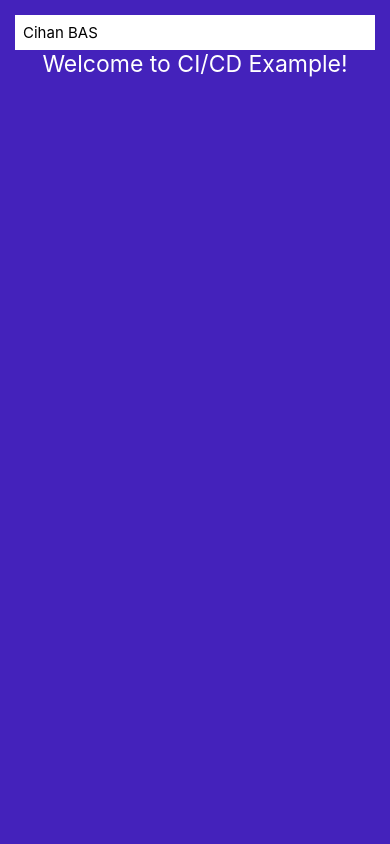
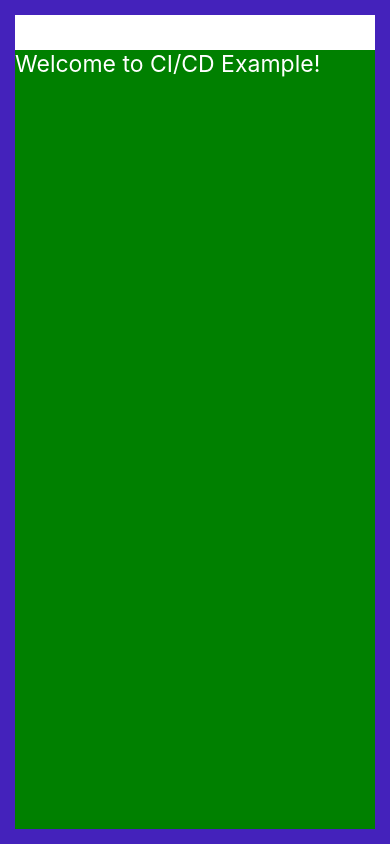
Before and after one commit to cihanbas/CICDExample, a React Native app: screen / in a window 390 px wide. Built offline with nearby package versions, Linux system fonts and the light colour scheme.

Commit message:
import greetings to app.tsx

```diff
--- a/App.tsx
+++ b/App.tsx
@@ -1,11 +1,12 @@
+import React from "react";
 import { StyleSheet, Text, TextInput, View, StatusBar } from "react-native";
+import Greetings from "./src/components/Greetings";
 
 export default function App() {
   return (
     <View style={styles.container}>
       <StatusBar />
-      <TextInput value="Cihan BAS" style={styles.textInput} />
-      <Text style={styles.text}>Welcome to CI/CD Example!</Text>
+      <Greetings></Greetings>
     </View>
   );
 }
@@ -17,14 +18,4 @@ const styles = StyleSheet.create({
     alignItems: "center",
     padding: 15,
   },
-  text: {
-    color: "#fff",
-    fontSize: 23,
-  },
-  textInput: {
-    backgroundColor: "white",
-    width: "100%",
-    padding: 8,
-    fontSize: 15,
-  },
 });
```
